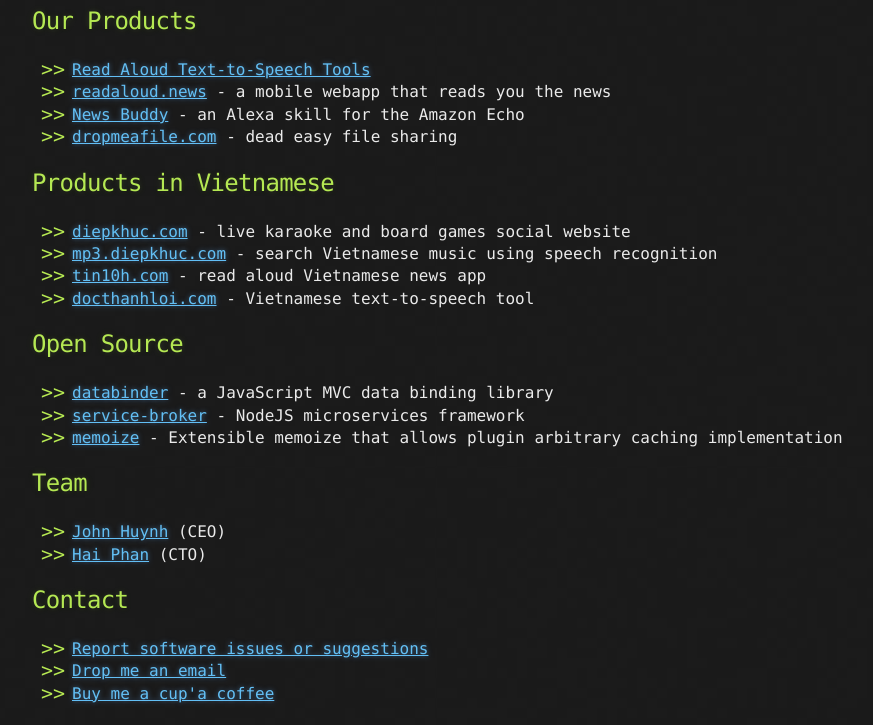
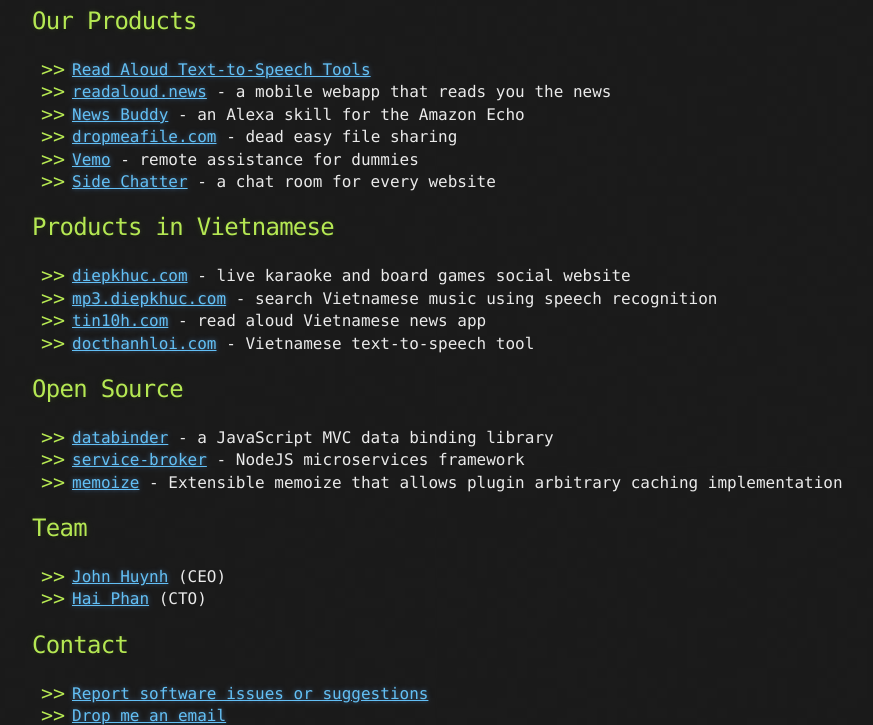
Before and after one commit to lsdsoftware/lsdsoftware.com, a website: page web/index.html in a window 1280 px wide. Shown: the part 65-790 px from the top of the page, without its empty margins (96-969 px from the left). Drawn offline with Linux system fonts and the light colour scheme.

Commit message:
add Vemo and SiteChatter

```diff
--- a/web/index.html
+++ b/web/index.html
@@ -36,6 +36,8 @@
       <li><a href="https://readaloud.news">readaloud.news</a> - a mobile webapp that reads you the news</li>
       <li><a href="https://www.amazon.com/Hai-Phan-News-Buddy/dp/B01MG3TYN6">News Buddy</a> - an Alexa skill for the Amazon Echo</li>
       <li><a href="https://dropmeafile.com">dropmeafile.com</a> - dead easy file sharing</li>
+      <li><a href="https://vemo.app">Vemo</a> - remote assistance for dummies</li>
+      <li><a href="https://chrome.google.com/webstore/detail/janhmknppohbjelpfadjegbcddndejaf">Side Chatter</a> - a chat room for every website</li>
     </ul>
     <h2>Products in Vietnamese</h2>
     <ul>
```
